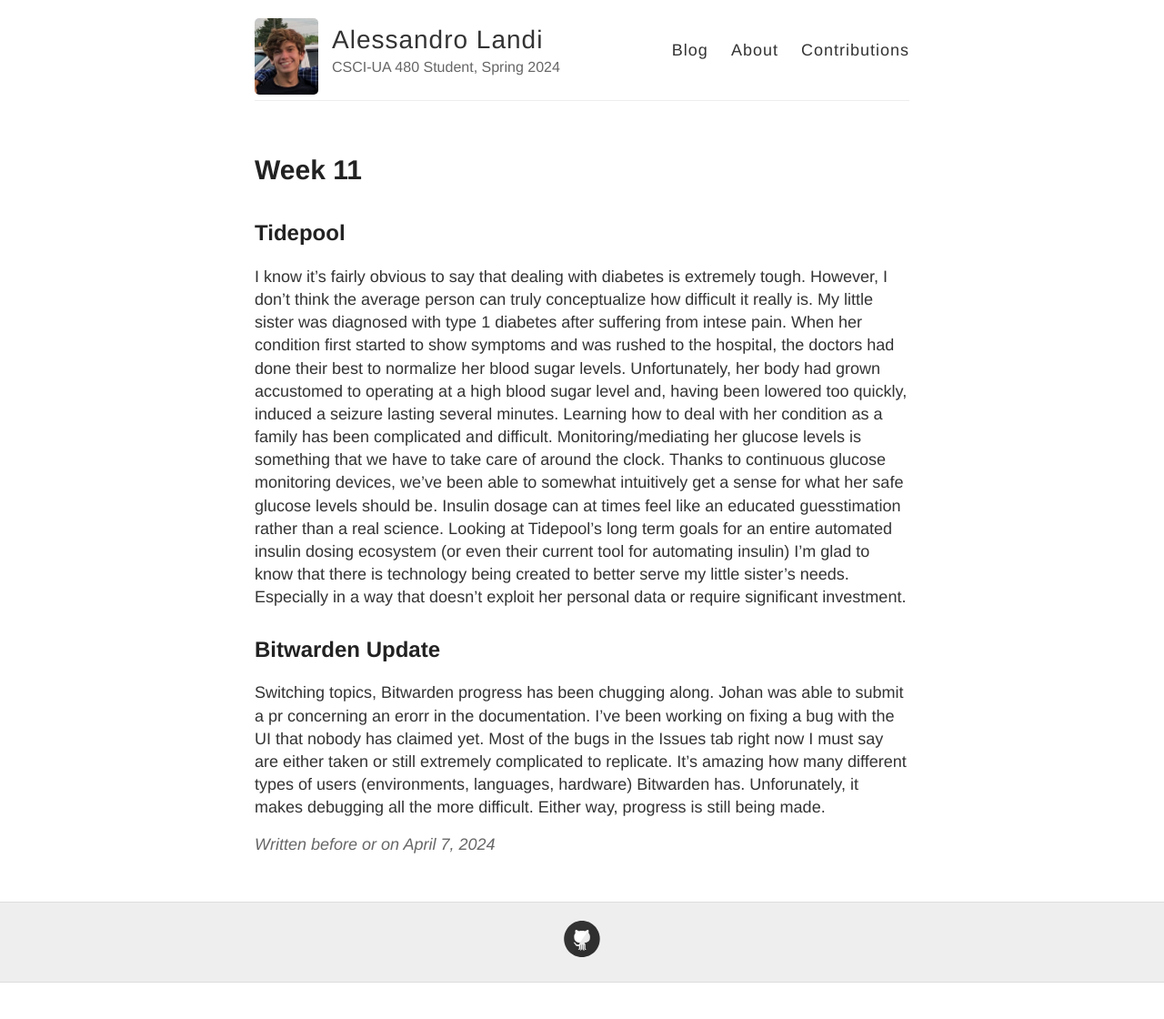
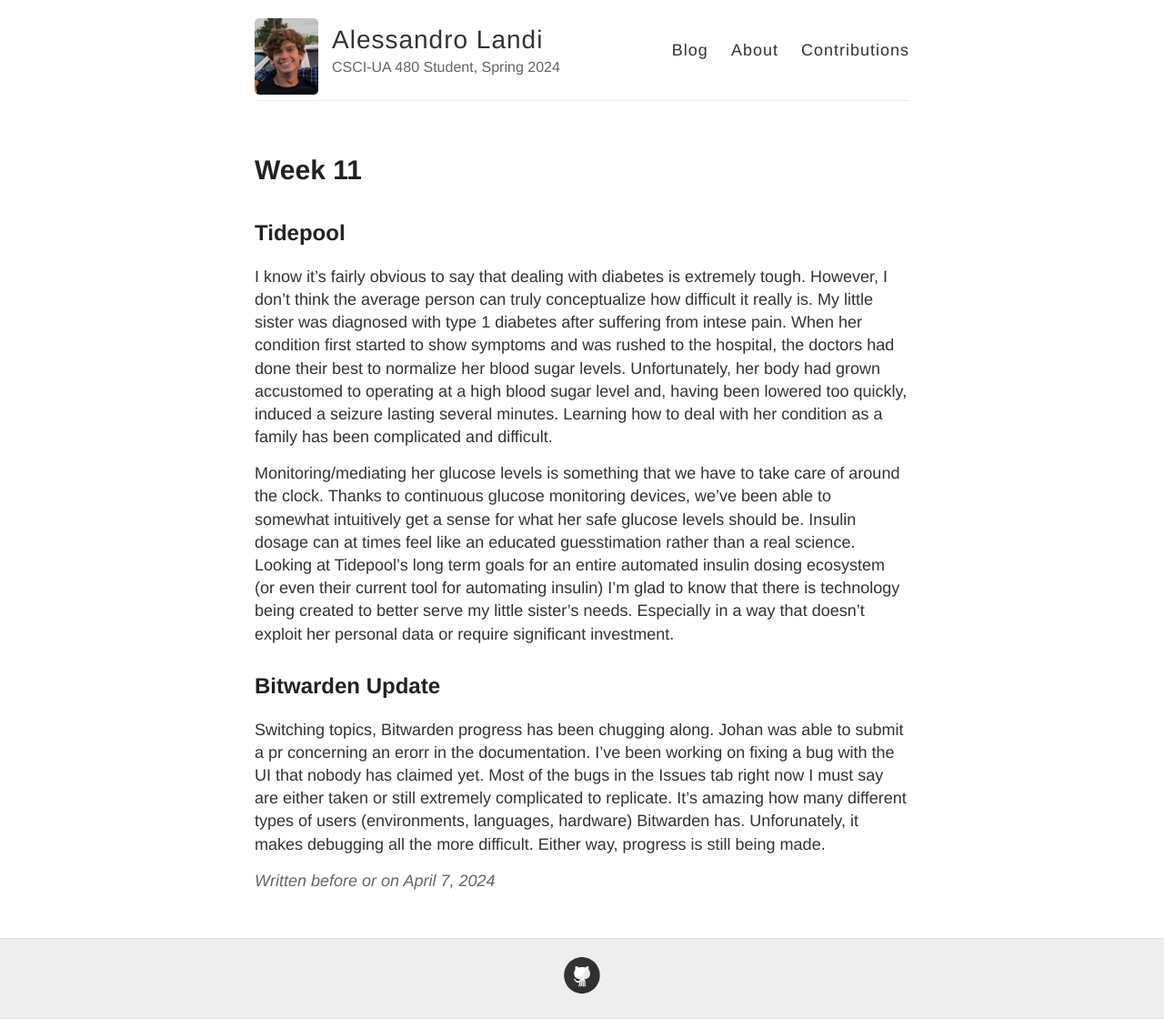
Before and after one commit to ossd-s24/alessandrolandi-weekly, a Jekyll site: the page built from _posts/2024-04-07-week11.md, in a window 1280 px wide. Shown: the whole page at 91% size. Built offline with Jekyll 4.4.1, drawn with Linux system fonts in a browser that asks for light colours; before the commit the page ends 1080 px from its top, so only the background shows below that; part of the change alters nothing that is shown.

```diff
--- a/_posts/2024-04-07-week11.md
+++ b/_posts/2024-04-07-week11.md
@@ -5,7 +5,11 @@ title: Week 11
 
 ## Tidepool
 
-I know it's fairly obvious to say that dealing with diabetes is extremely tough. However, I don't think the average person can truly conceptualize how difficult it really is. My little sister was diagnosed with type 1 diabetes after suffering from intese pain. When her condition first started to show symptoms and was rushed to the hospital, the doctors had done their best to normalize her blood sugar levels. Unfortunately, her body had grown accustomed to operating at a high blood sugar level and, having been lowered too quickly, induced a seizure lasting several minutes. Learning how to deal with her condition as a family has been complicated and difficult. Monitoring/mediating her glucose levels is something that we have to take care of around the clock. Thanks to continuous glucose monitoring devices, we've been able to somewhat intuitively get a sense for what her safe glucose levels should be. Insulin dosage can at times feel like an educated guesstimation rather than a real science. Looking at Tidepool's long term goals for an entire automated insulin dosing ecosystem (or even their current tool for automating insulin) I'm glad to know that there is technology being created to better serve my little sister's needs. Especially in a way that doesn't exploit her personal data or require significant investment.
+I know it's fairly obvious to say that dealing with diabetes is extremely tough. However, I don't think the average person can truly conceptualize how difficult it really is. My little sister was diagnosed with type 1 diabetes after suffering from intese pain. When her condition first started to show symptoms and was rushed to the hospital, the doctors had done their best to normalize her blood sugar levels. Unfortunately, her body had grown accustomed to operating at a high blood sugar level and, having been lowered too quickly, induced a seizure lasting several minutes. Learning how to deal with her condition as a family has been complicated and difficult.
+
+<!--more-->
+
+Monitoring/mediating her glucose levels is something that we have to take care of around the clock. Thanks to continuous glucose monitoring devices, we've been able to somewhat intuitively get a sense for what her safe glucose levels should be. Insulin dosage can at times feel like an educated guesstimation rather than a real science. Looking at Tidepool's long term goals for an entire automated insulin dosing ecosystem (or even their current tool for automating insulin) I'm glad to know that there is technology being created to better serve my little sister's needs. Especially in a way that doesn't exploit her personal data or require significant investment.
 
 ## Bitwarden Update
 
```
